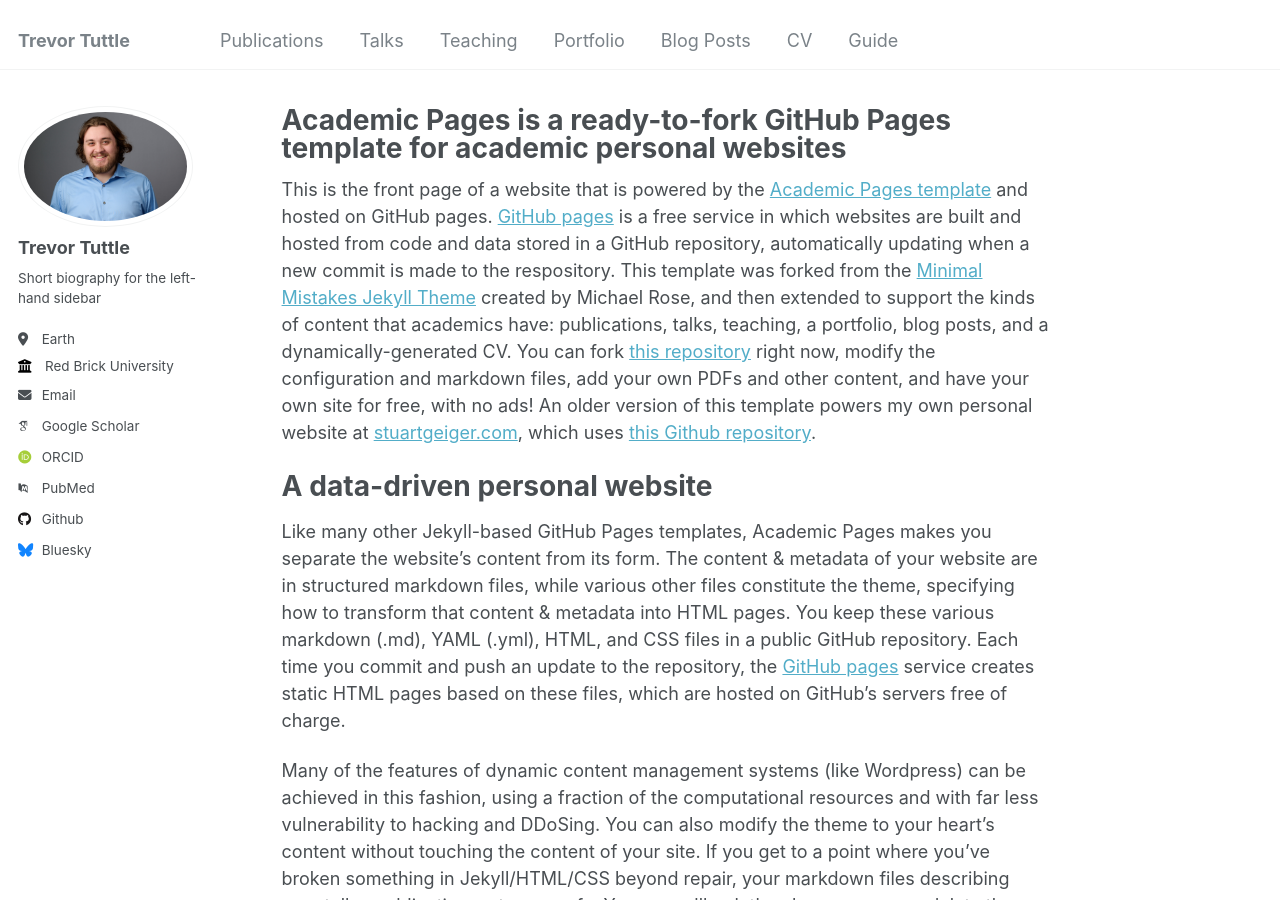
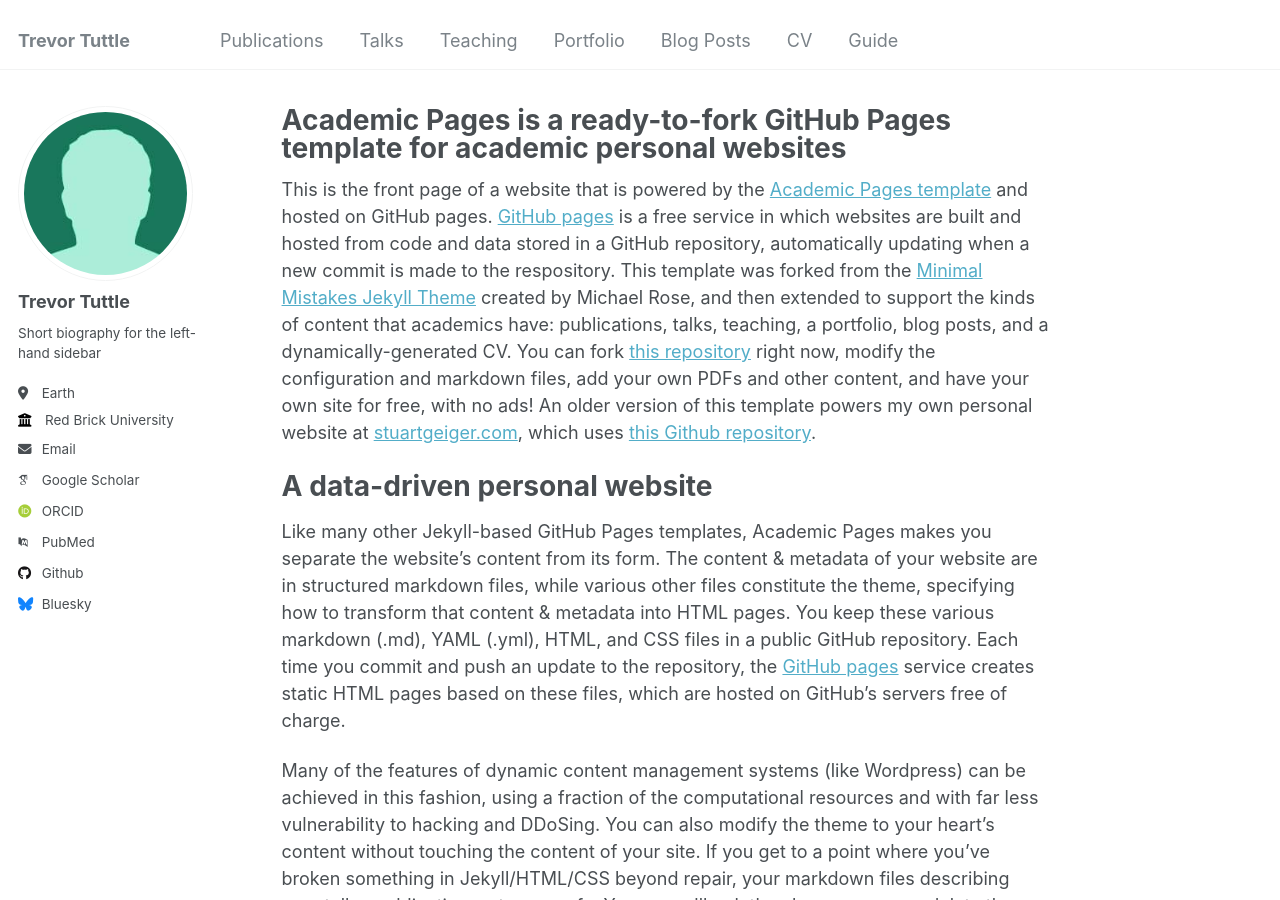
Before and after one commit to tjtuttle/tjtuttle.github.io, a Jekyll site: the page built from _pages/about.md, in a window 1280 px wide and 900 px high. Built offline with Jekyll 4.4.1, drawn with Linux system fonts in a browser that asks for light colours; some web fonts are replaced.

Commit message:
Update _config.yml

```diff
--- a/_config.yml
+++ b/_config.yml
@@ -21,7 +21,7 @@ repository               : "academicpages/academicpages.github.io"
 #               Additional customization can be done by editing /_includes/author-profile.html
 author:
   # Biographic information
-  avatar           : "headshot_2024.jpg"
+  avatar           : "bio-photo-2.jpg"
   name             : "Trevor Tuttle"
   pronouns         : # example: "she/her"
   bio              : "Short biography for the left-hand sidebar"
```
